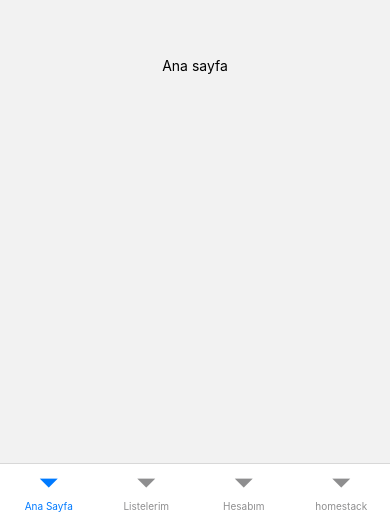
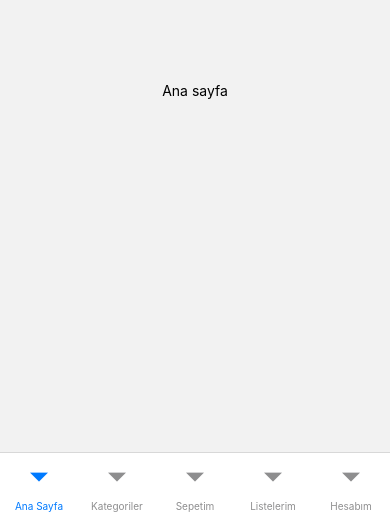
Before and after one commit to monvanCe/react-native-cactus-, a React Native app: screen / in a window 390 px wide. Shown: the part 332-844 px from the top of the page. Built offline with nearby package versions, Linux system fonts and the light colour scheme.

Commit message:
bttomheight

```diff
--- a/src/Login.js
+++ b/src/Login.js
@@ -3,20 +3,20 @@ import {Platform, StyleSheet, Text, View, TouchableOpacity, Button} from 'react-
 import { NavigationContainer } from '@react-navigation/native';
 import { createNativeStackNavigator } from '@react-navigation/native-stack';
 import { createBottomTabNavigator } from '@react-navigation/bottom-tabs';
-import tab1 from './Tab1'
+import bottomtabbartextstyle from './bottomtabbartextstyle';
 
-function tab2({navigation}) {
+function tab1() {
+    return (
+      <View style={{ flex: 1, justifyContent: 'center', alignItems: 'center' }}>
+        <Text>Ana sayfa</Text>
+      </View>
+    );
+  }
+
+function tab2() {
   return (
     <View style={{ flex: 1, justifyContent: 'center', alignItems: 'center' }}>
-      <Text>Kategoriler</Text>
-      <Button
-        style={{fontSize: 20, color: 'green'}}
-        styleDisabled={{color: 'red'}}
-        onPress={() => navigation.navigate("Sepetim")}
-        title="Press Me"
-        >
-        Press Me
-      </Button>
+      <Text>Sepetim</Text>
     </View>
   );
 }
@@ -24,7 +24,7 @@ function tab2({navigation}) {
 function tab3() {
   return (
     <View style={{ flex: 1, justifyContent: 'center', alignItems: 'center' }}>
-      <Text>Sepetim</Text>
+      <Text style= {{fontWeight: 'bold', color: 'red'}}>Sepetim</Text>
     </View>
   );
 }
@@ -60,11 +60,16 @@ const stack = createNativeStackNavigator();
 export default function App() {
   return (
     <NavigationContainer>
-      <Tab.Navigator>
-        <Tab.Screen name="Ana Sayfa" component={tab1} options={{headerShown:false}}/>
-        <Tab.Screen name="Listelerim" component={tab4} />
-        <Tab.Screen name="Hesabım" component={tab5} />
-        <Tab.Screen name="homestack" component={homestack} />
+      <Tab.Navigator
+            screenOptions={{
+              tabBarStyle: { position: 'absolute', height: 60, },
+            }}
+      >
+        <stack.Screen name="Ana Sayfa" component={tab1} options={{headerShown:false}}/>
+        <stack.Screen name="Kategoriler" component={tab2} />
+        <stack.Screen name="Sepetim" component={tab3} />
+        <stack.Screen name="Listelerim" component={tab4} />
+        <stack.Screen name="Hesabım" component={tab5} />
       </Tab.Navigator>
     </NavigationContainer>
   );
--- /dev/null
+++ b/src/bottomtabbartextstyle.js
@@ -0,0 +1,13 @@
+import React from 'react';
+import { Text, StyleSheet } from 'react-native';
+
+const styles = StyleSheet.create({
+    bigBlue: {
+      color: 'blue',
+      fontWeight: 'bold',
+      fontSize: 30,
+    },
+    red: {
+      color: 'red',
+    },
+  });
```
